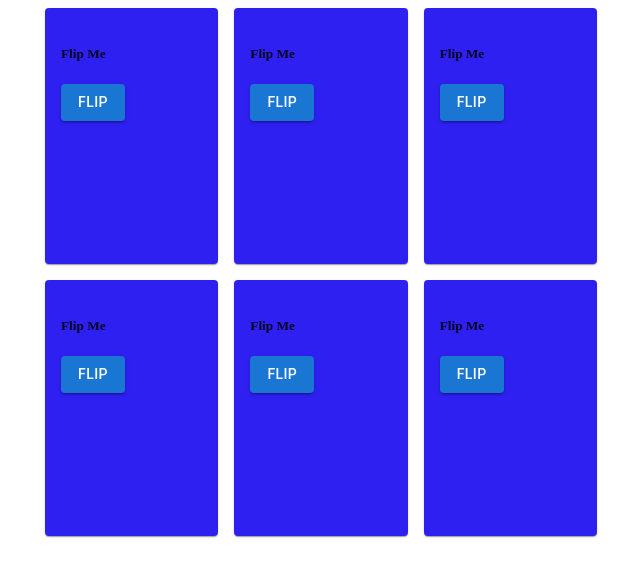
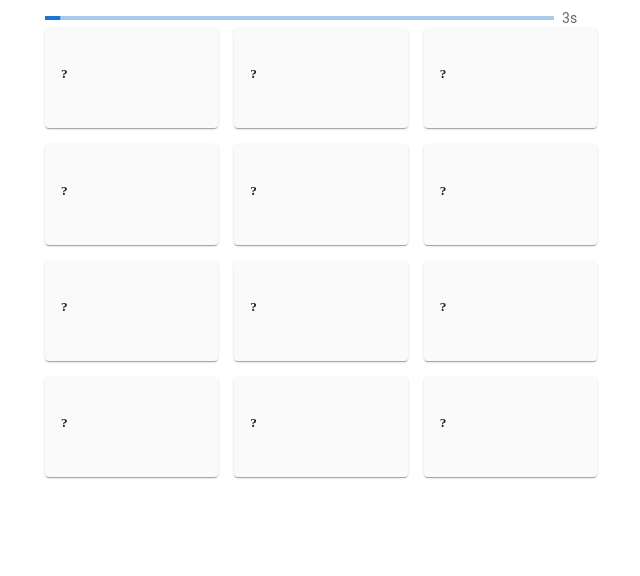
Before and after one commit to tacsnack/factsy, a React (Create React App) app: page / in a window 1280 px wide. Shown: the top 576 px of the page, without its empty margins (319-959 px from the left). Built offline with nearby package versions, Linux system fonts and the light colour scheme.

Commit message:
click on stuff game in react

```diff
--- a/src/App.tsx
+++ b/src/App.tsx
@@ -1,13 +1,20 @@
-
-import Container from '@mui/material/Container';
+import React from 'react'
 import { QUESTIONS } from './questions/MockQuestions';
-import QuestionContainer from './questions/QuestionContainer';
+import Game from './Game';
 
 function App() {
+  var initialQuestions = [];
+  for (var q in QUESTIONS) {
+    // console.log(q);
+    initialQuestions.push(QUESTIONS[q]);
+    initialQuestions.push({...QUESTIONS[q]});
+    initialQuestions[initialQuestions.length-1].id += 10;
+  }
+  // initialQuestions = [].push.apply(QUESTIONS, QUESTIONS);
+  initialQuestions = initialQuestions.sort( () => .5 - Math.random() );
+
   return (
-  <Container maxWidth="sm">
-    <QuestionContainer questions={QUESTIONS}></QuestionContainer>
-  </Container>
+    <Game initialQuestions={initialQuestions}/>
   );
 }
 
--- /dev/null
+++ b/src/Game.tsx
@@ -0,0 +1,65 @@
+import React from 'react'
+import QuestionContainer from './questions/QuestionContainer';
+import Timer from './timer/Timer';
+import TimerState from './timer/TimerState';
+import GameOverDialog from './GameDialog';
+import Container from '@mui/material/Container';
+import { Question } from './questions/Question';
+
+interface GameProps {
+    initialQuestions: Question[];
+}
+
+const Game = (props: GameProps) => {
+    const {initialQuestions} = props;
+    const maxSeconds = 10;
+    const [time, setTime] = React.useState({seconds: maxSeconds});
+    const [open, setOpen] = React.useState(false);
+    const [gameState, setgameState] = React.useState('init');
+
+
+    const onTick = () => {
+        if (gameState != "init") {
+            return
+        }
+        if (time.seconds === 0) {
+            setgameState("lose")
+            setOpen(true);
+            return
+        }
+        setTime({seconds: time.seconds-1})
+    }
+
+    const onComplete = () => {
+        setOpen(true);
+        setgameState("win")
+    }
+
+    const handleClose = (s: string) => {
+        if (s === "reset") {
+            console.log("reset Game")
+            for (var q in initialQuestions) {
+                console.log(q)
+                initialQuestions[q].isComplete = false
+                initialQuestions[q].isFlipped = false
+                setTime({seconds: maxSeconds})
+                setgameState('init')
+                setOpen(false);
+            }
+        }
+    }
+
+    return (
+        <Container maxWidth="sm">
+            <Timer onTick={onTick} timerState={time}></Timer>
+            <QuestionContainer onComplete={onComplete} questions={initialQuestions}></QuestionContainer>
+            <GameOverDialog
+                gameState={gameState}
+                open={open}
+                onClose={handleClose}
+            />
+        </Container>
+    );
+}
+
+export default Game;
--- /dev/null
+++ b/src/GameDialog.tsx
@@ -0,0 +1,76 @@
+import * as React from 'react';
+import Button from '@mui/material/Button';
+import Avatar from '@mui/material/Avatar';
+import List from '@mui/material/List';
+import ListItem from '@mui/material/ListItem';
+import ListItemAvatar from '@mui/material/ListItemAvatar';
+import ListItemText from '@mui/material/ListItemText';
+import DialogTitle from '@mui/material/DialogTitle';
+import Dialog from '@mui/material/Dialog';
+import Typography from '@mui/material/Typography';
+
+export interface GameOverDialogProps {
+  gameState: string;
+  open: boolean;
+  onClose: (value: string) => void;
+}
+
+function GameOverDialog(props: GameOverDialogProps) {
+  const { gameState, onClose, open } = props;
+
+  const handleClose = () => {
+    onClose('closed');
+  };
+
+  const handleReset = () => {
+    onClose('reset');
+  };
+
+  return (
+    <Dialog onClose={handleClose} open={open}>
+      <DialogTitle>You {gameState}</DialogTitle>
+      <List sx={{ pt: 0 }}>
+        <ListItem autoFocus button onClick={() => handleReset()}>
+          <ListItemAvatar>
+            <Avatar>
+            </Avatar>
+          </ListItemAvatar>
+          <ListItemText primary="Reset" />
+        </ListItem>
+      </List>
+    </Dialog>
+  );
+}
+
+export default GameOverDialog;
+
+// export default function SimpleDialogDemo() {
+//   const [open, setOpen] = React.useState(false);
+//   const [selectedValue, setSelectedValue] = React.useState(emails[1]);
+
+//   const handleClickOpen = () => {
+//     setOpen(true);
+//   };
+
+//   const handleClose = (value: string) => {
+//     setOpen(false);
+//     setSelectedValue(value);
+//   };
+
+//   return (
+//     <div>
+//       <Typography variant="subtitle1" component="div">
+//         Selected: {selectedValue}
+//       </Typography>
+//       <br />
+//       <Button variant="outlined" onClick={handleClickOpen}>
+//         Open simple dialog
+//       </Button>
+//       <SimpleDialog
+//         selectedValue={selectedValue}
+//         open={open}
+//         onClose={handleClose}
+//       />
+//     </div>
+//   );
+// }
--- a/src/index.tsx
+++ b/src/index.tsx
@@ -2,7 +2,6 @@ import React from 'react';
 import ReactDOM from 'react-dom/client';
 import './index.css';
 import App from './App';
-import reportWebVitals from './reportWebVitals';
 
 const root = ReactDOM.createRoot(
   document.getElementById('root') as HTMLElement
@@ -12,8 +11,3 @@ root.render(
     <App />
   </React.StrictMode>
 );
-
-// If you want to start measuring performance in your app, pass a function
-// to log results (for example: reportWebVitals(console.log))
-// or send to an analytics endpoint. Learn more: https://bit.ly/CRA-vitals
-reportWebVitals();
--- a/src/questions/Question.ts
+++ b/src/questions/Question.ts
@@ -18,21 +18,25 @@ export class Answer {
 export class Question {
   id: number;
   category: Category;
+  color: string;
   answer: Answer;
   other_answers: Array<Answer>;
   name: string = '';
   short: string = '';
   full: string = '';
-  isActive: boolean = false;
+  isFlipped: boolean = false;
+  isComplete: boolean = false;
 
   constructor(initializer?: any) {
     this.id = initializer.id;
-    this.category = initializer.category
-    this.answer = initializer.answer
-    this.other_answers = initializer.other_answers
+    this.category = initializer.category;
+    this.color = initializer.color;
+    this.answer = initializer.answer;
+    this.other_answers = initializer.other_answers;
     if (initializer.name) this.name = initializer.name;
     if (initializer.short) this.short = initializer.short;
     if (initializer.full) this.full = initializer.full;
-    if (initializer.isActive) this.isActive = initializer.isActive;
+    if (initializer.isFlipped) this.isFlipped = initializer.isFlipped;
+    if (initializer.isComplete) this.isComplete = initializer.isComplete;
   }
 }
--- a/src/questions/QuestionCard.tsx
+++ b/src/questions/QuestionCard.tsx
@@ -1,62 +1,44 @@
 import { Question } from './Question';
 import React, { useState } from 'react';
-import Button from '@mui/material/Button';
 import Card from '@mui/material/Card';
-import { styled } from '@mui/material/styles';
 import CardContent from '@mui/material/CardContent';
-import Box from '@mui/material/Box';
-import Paper from '@mui/material/Paper';
 
-const Item = styled(Paper)(({ theme }) => ({
-  backgroundColor: theme.palette.mode === 'dark' ? '#1A2027' : '#fff',
-  ...theme.typography.body1,
-  padding: theme.spacing(1),
-  textAlign: 'center',
-  color: theme.palette.text.secondary,
-}));
+const defaultCardStyle = {
+  backgroundColor: "#fafafa",
+  display: "block",
+  transitionDuration: "0.3s",
+};
 
 
-const cardStyle = {
-  display: "block",
-  transitionDuration: "0.3s",
-  height: "20vw"
-};
-
-const cardNotSelectedStyle = {
-  backgroundColor: '#2F20F2',
-  transitionDuration: "0.3s",
-  height: "20vw"
-};
-
+function cardStyleFlipped(color: string) {
+  return {
+    backgroundColor: color,
+    transitionDuration: "0.3s",
+  };
+}
 
 interface CardProps {
     question: Question;
     onFlip: (question: Question) => void;
-    onCancel: () => void;
+    onCheck: (question: Question) => void;
     flipped: boolean;
 }
 
+
 function QuestionCard(props: CardProps) {
   const [questionFlipped, setquestionFlipped] = useState({});
-  const { question, onFlip, onCancel, flipped} = props;
+  const { question, onFlip, onCheck, flipped} = props;
   return (
-    <Card style={ flipped ? cardStyle : cardNotSelectedStyle }>
-      {flipped ? (
+    <Card
+      style={flipped ? cardStyleFlipped(question.color) : defaultCardStyle}
+      onClick={() => { flipped ? onCheck(question) : onFlip(question)}}>
+      { flipped ? (
         <CardContent>
-          {/* <h5 className="strong"><strong>{question.name}</strong></h5> */}
-          <p>{question.full}</p>
-          <Button variant="contained"onClick={() => {onCancel();}}>
-            <span className="icon-edit "></span>
-            Flip
-          </Button>
+          <h4 className="strong">&#128054;</h4>
         </CardContent>
       ) : (
-        <CardContent>
-          <h5 className="strong"><strong>Flip Me</strong></h5>
-          <Button variant="contained"onClick={() => {onFlip(question);}}>
-            <span className="icon-edit "></span>
-            Flip
-          </Button>
+        <CardContent >
+          <h5 className="strong"><strong>?</strong></h5>
         </CardContent>
       )}
     </Card>
--- a/src/questions/QuestionContainer.tsx
+++ b/src/questions/QuestionContainer.tsx
@@ -6,24 +6,55 @@ import React, { useState } from 'react';
 
 interface ProjectListProps {
   questions: Question[];
+  onComplete: () => void;
+}
+
+function isComplete(element: any, index: any, array: any) {
+  return (element.isComplete);
 }
 
 function QuestionContainer(props: ProjectListProps) {
-  const [questionFlipped, setquestionFlipped] = useState({});
+  const [lastFlipped, setlastFlipped] = useState({});
+  const { questions, onComplete } = props;
   const flipQuestion = (q: Question) => {
-    setquestionFlipped(q);
-    console.log(q);
+    if (q.isComplete) {
+      return;
+    }
+    console.log(lastFlipped);
+    if (Object.keys(lastFlipped).length != 0) {
+      const flip = lastFlipped as Question;
+      if (q == flip) {
+        return
+      }
+      else if (q.color == flip.color) {
+        q.isFlipped = true;
+        flip.isComplete = true;
+        q.isComplete = true;
+        setlastFlipped({});
+      }
+      else {
+        flip.isFlipped = false;
+        setlastFlipped(q);
+        q.isFlipped = true;
+      }
+    }
+    else {
+      setlastFlipped(q);
+      q.isFlipped = true;
+    }
+    if (questions.every(isComplete)) {
+      onComplete();
+    }
   };
-  const flipBack = () => {
-    setquestionFlipped({});
+  const flipCheck = (q: Question) => {
+    console.log("Just Checking");
   };
-  const { questions } = props;
   const items = questions.map(q => (
     <Grid item xs={4}>
-      {q === questionFlipped ? (
-        <QuestionCard question={q} onFlip={flipQuestion} onCancel={flipBack} flipped={true}></QuestionCard>
+      {q.isFlipped ? (
+        <QuestionCard key={q.id} question={q} onFlip={flipQuestion} onCheck={flipCheck} flipped={true}></QuestionCard>
       ) : (
-        <QuestionCard question={q} onFlip={flipQuestion} onCancel={flipBack} flipped={false}></QuestionCard>
+        <QuestionCard key={q.id} question={q} onFlip={flipQuestion} onCheck={flipCheck} flipped={false}></QuestionCard>
       )}
     </Grid>
   ));
--- a/src/react-app-env.d.ts
+++ /dev/null
@@ -1 +0,0 @@
-/// <reference types="react-scripts" />
--- /dev/null
+++ b/src/timer/Timer.tsx
@@ -0,0 +1,46 @@
+import React from 'react'
+import LinearProgress, { LinearProgressProps } from '@mui/material/LinearProgress';
+import Typography from '@mui/material/Typography';
+import Box from '@mui/material/Box';
+import TimerState from './TimerState';
+
+
+function LinearProgressWithLabel(props: LinearProgressProps & { value: number }) {
+    return (
+        <Box sx={{ display: 'flex', alignItems: 'center' }}>
+        <Box sx={{ width: '100%', mr: 1 }}>
+            <LinearProgress variant="determinate" {...props} />
+        </Box>
+        <Box sx={{ minWidth: 35 }}>
+            <Typography variant="body2" color="text.secondary">{`${Math.round(
+            props.value,
+            )}s`}</Typography>
+        </Box>
+        </Box>
+    );
+}
+
+
+interface TimerProps {
+    timerState: TimerState;
+    onTick: () => void;
+}
+
+
+const Timer = (props: TimerProps) => {
+    const {timerState, onTick} = props;
+    const tick = () => {
+        onTick();
+    };
+
+    React.useEffect(() => {
+        const timerId = setInterval(() => tick(), 1000);
+        return () => clearInterval(timerId);
+    });
+
+    return (
+        <LinearProgressWithLabel value={timerState.seconds} />
+    );
+}
+
+export default Timer;
--- /dev/null
+++ b/src/timer/TimerState.tsx
@@ -0,0 +1,9 @@
+
+export class TimerState {
+    seconds: number;
+
+    constructor(initializer?: any) {
+        this.seconds = initializer.seconds;
+    }
+}
+export default TimerState;
```
Also changed, not shown: src/questions/MockQuestions.ts (+16 -8 lines), src/reportWebVitals.ts (deleted, +0 -15 lines), 1 other file (tests, documents, lock files or other folders).
